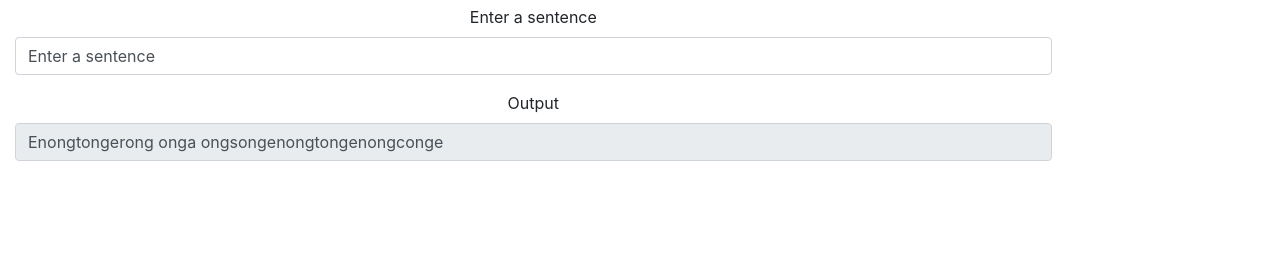
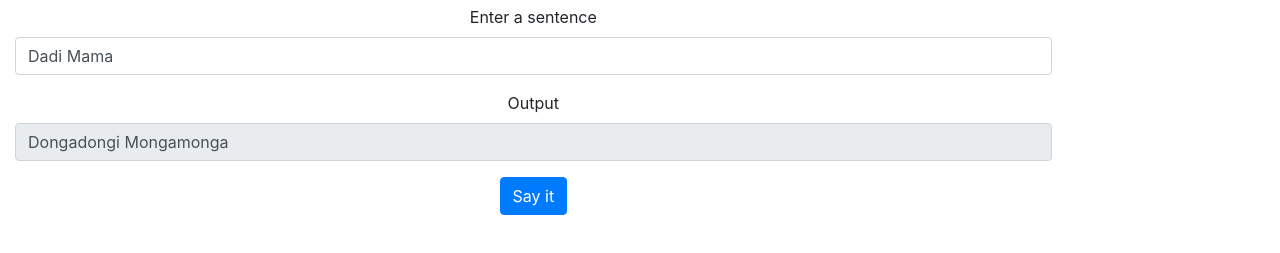
Before and after one commit to mfsbo/consonant-ong-sentence, a plain HTML site: page index.html in a window 1280 px wide. Shown: the part 51-304 px from the top of the page. Drawn offline with nearby package versions, Linux system fonts and the light colour scheme.

Commit message:
Added Speack API to read the text

```diff
--- a/index.html
+++ b/index.html
@@ -31,6 +31,10 @@
           <label for="output">Output</label>
           <input v-model="ongsentence" type="text" class="form-control" id="output" name="output" placeholder="Output" readonly>
         </div>
+        <!-- create a button to say the sentence using vue method using web speach api-->
+        <div class="form-group text-center">
+          <button @click="speakong" class="btn btn-primary">Say it</button>
+        </div>
       </div>
     </div>
   </div>
@@ -41,20 +45,30 @@
 
     createApp({
       setup() {
-        const sentence = ref('Enter a sentence')
+        const sentence = ref('Dadi Mama')
         // create a computer called result fom sentence that will add ong at end of each consonent in sentencce
         const ongsentence = computed(() => {
           return sentence.value.split('').map(char => {
-            if ('aeiou'.includes(char.toLowerCase())) {
+            if ('aeiou '.includes(char.toLowerCase())) {
               return char
             } else {
               return char + 'ong'
             }
           }).join('')
         });
+        // create a method called speakong that will say the ongsentence using web speach api
+        const speakong = () => {
+          const utterance = new SpeechSynthesisUtterance(ongsentence.value)
+          utterance.lang = 'en-US'
+          utterance.rate = 0.6;
+          utterance.pitch = 1;
+          utterance.volume = 2;
+          speechSynthesis.speak(utterance)
+        }
         return {
           ongsentence,
-          sentence
+          sentence,
+          speakong
         }
       }
     }).mount('#ongapp')
```
